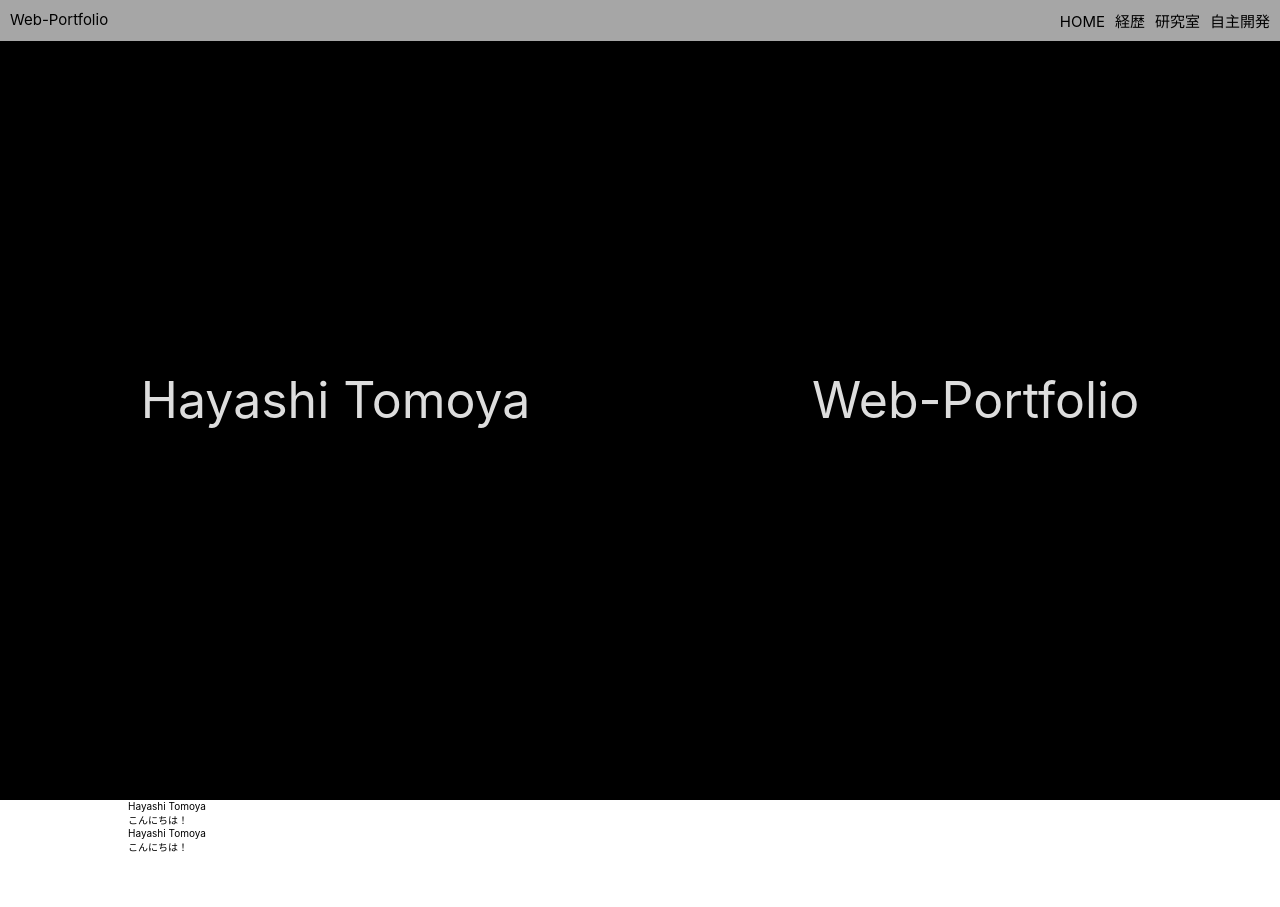
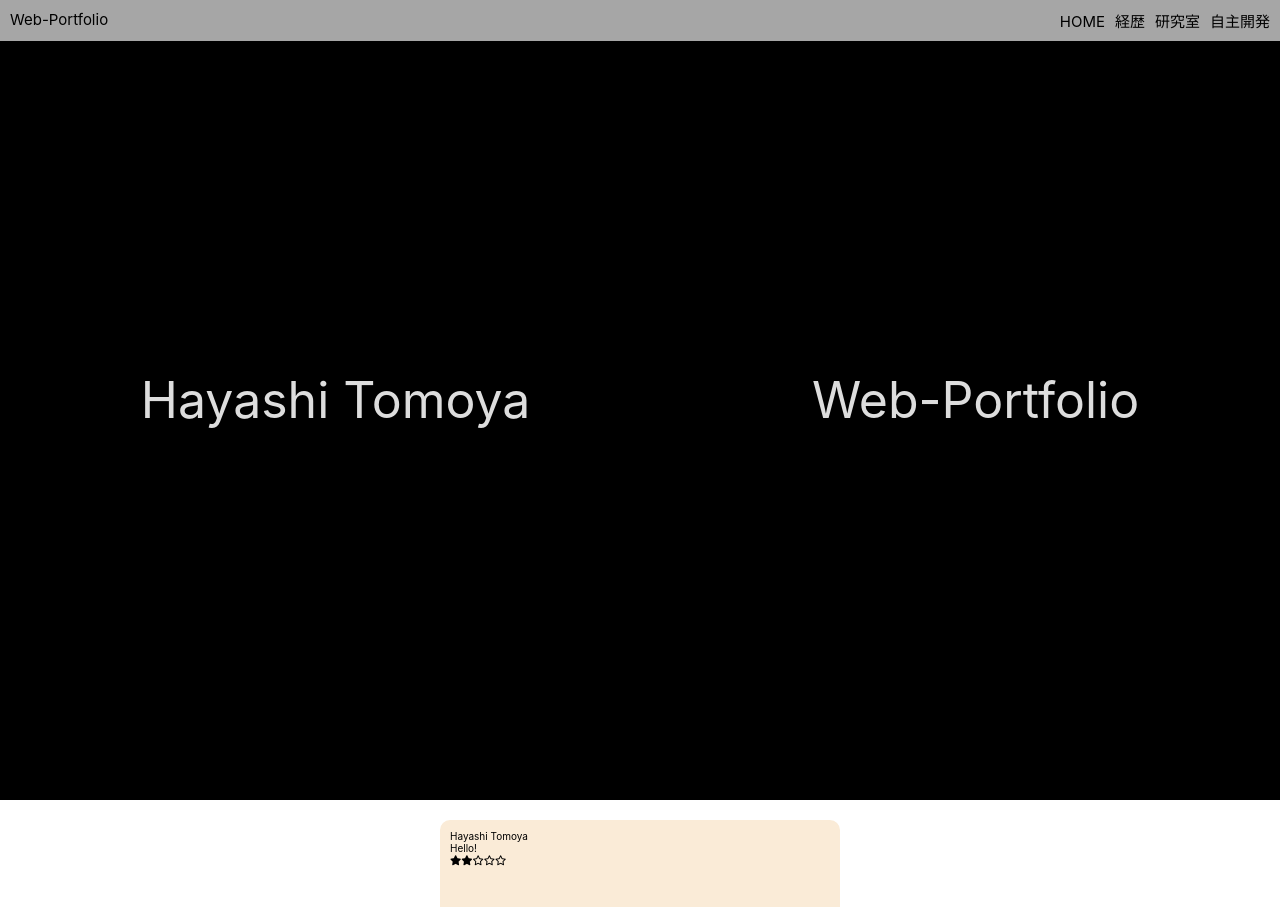
Before and after one commit to k20rs097/Web-Portfolio, a React (Create React App) app: page / in a window 1280 px wide. Shown: the top 907 px of the page. Built offline with nearby package versions, Linux system fonts and the light colour scheme.

Commit message:
Update
スキルレベルを表示するコンポーネントを作成。

```diff
--- a/src/App.js
+++ b/src/App.js
@@ -34,22 +34,30 @@ const SkillSheet = () => {
     <div className="skill-sheet">
       <SkillCard
         name="Hayashi Tomoya"
-        bio="こんにちは！"
-      />
-      <SkillCard
-        name="Hayashi Tomoya"
-        bio="こんにちは！"
+        bio="Hello!"
+        skillLevel={2}
       />
     </div>
   );
 }
 
-const SkillCard = ({ name, bio }) => {
+const SkillCard = ({ name, bio, skillLevel }) => {
   return (
     <div className="skill-card">
       <div className="skill-info">
         <h2 className="skill-name">{name}</h2>
         <p className="skill-info">{bio}</p>
+        {( () => {
+            let stars = [];
+            for (let i = 0; i < skillLevel; i++) {
+              stars.push(<i key={i} className="fa-solid fa-star"></i>);
+            }
+            for (let i = 0; i < 5-skillLevel; i++) {
+              stars.push(<i key={skillLevel + i} className="fa-regular fa-star"></i>)
+            }
+            return stars;
+          })()
+        }
       </div>
     </div>
   );
--- a/src/scss/base/_layout.scss
+++ b/src/scss/base/_layout.scss
@@ -15,6 +15,7 @@
 .flex-container__direction {
     display: flex;
     justify-content: space-around;
+    flex-wrap: wrap;
     &--row {
         @extend .flex-container__direction;
         flex-direction: row;
--- a/src/scss/components/_skill-sheet.scss
+++ b/src/scss/components/_skill-sheet.scss
@@ -2,5 +2,15 @@
 @use "../base/layout";
 
 .skill-sheet {
-    @extend .flex-container__direction--column;
+    @extend .flex-container__direction--row;
 }
+
+.skill-card {
+    @extend .flex-item;
+    min-width: 40rem;
+    min-height: 30rem;
+    padding: 1rem;
+    margin: 2rem;
+    border-radius: 1rem;
+    background-color: antiquewhite;
+}
```
